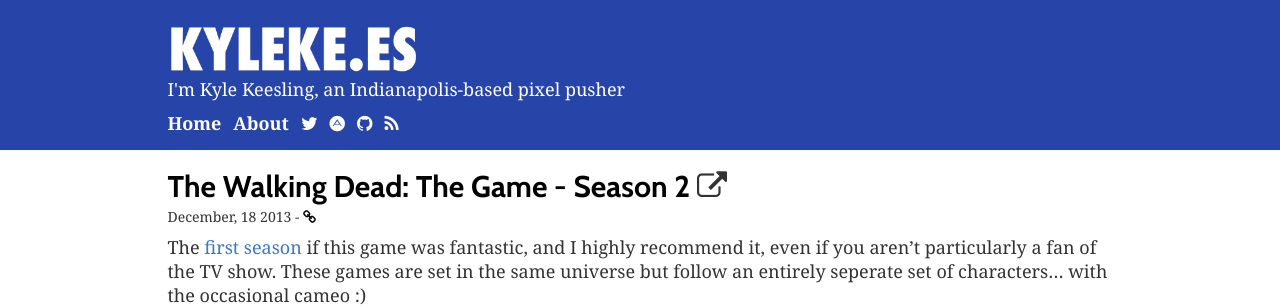
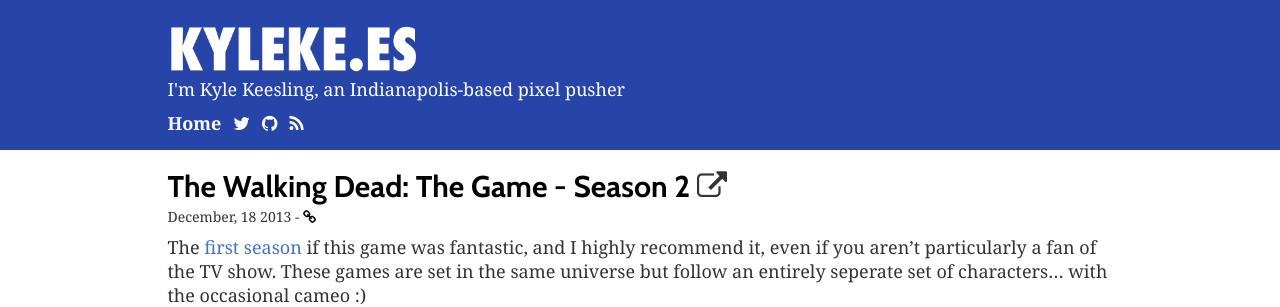
Before and after one commit to kylekeesling/kylekees, a Jekyll site: the page built from index.html, in a window 1280 px wide and 900 px high. Shown: the top 307 px of the window. Built offline with Jekyll 4.4.1, drawn with Linux system fonts in a browser that asks for light colours; nearby versions of some CDN libraries; some web fonts are replaced; the list of posts is cut into pages by our own code.

Commit message:
updated header

```diff
--- a/_includes/header.html
+++ b/_includes/header.html
@@ -67,9 +67,7 @@
           <div>
             <ul class="main-navigation">
               <li><a href="/">Home</a></li>
-              <li><a href="/about">About</a></li>
               <li><a href="http://twitter.com/kylekeesling" title="Twitter"><i class="fa fa-twitter"></i> </a></li>
-              <li><a href="http://alpha.app.net/kylek" title="App.net"><i class="fa fa-adn"></i> </a></li>
               <li><a href="http://github.com/kylekeesling" title="GitHub"><i class="fa fa-github"></i> </a></li>
               <li><a href="/feed.xml" title="Subscribe"><i class="fa fa-rss"></i></a></li>
             </ul>
```
